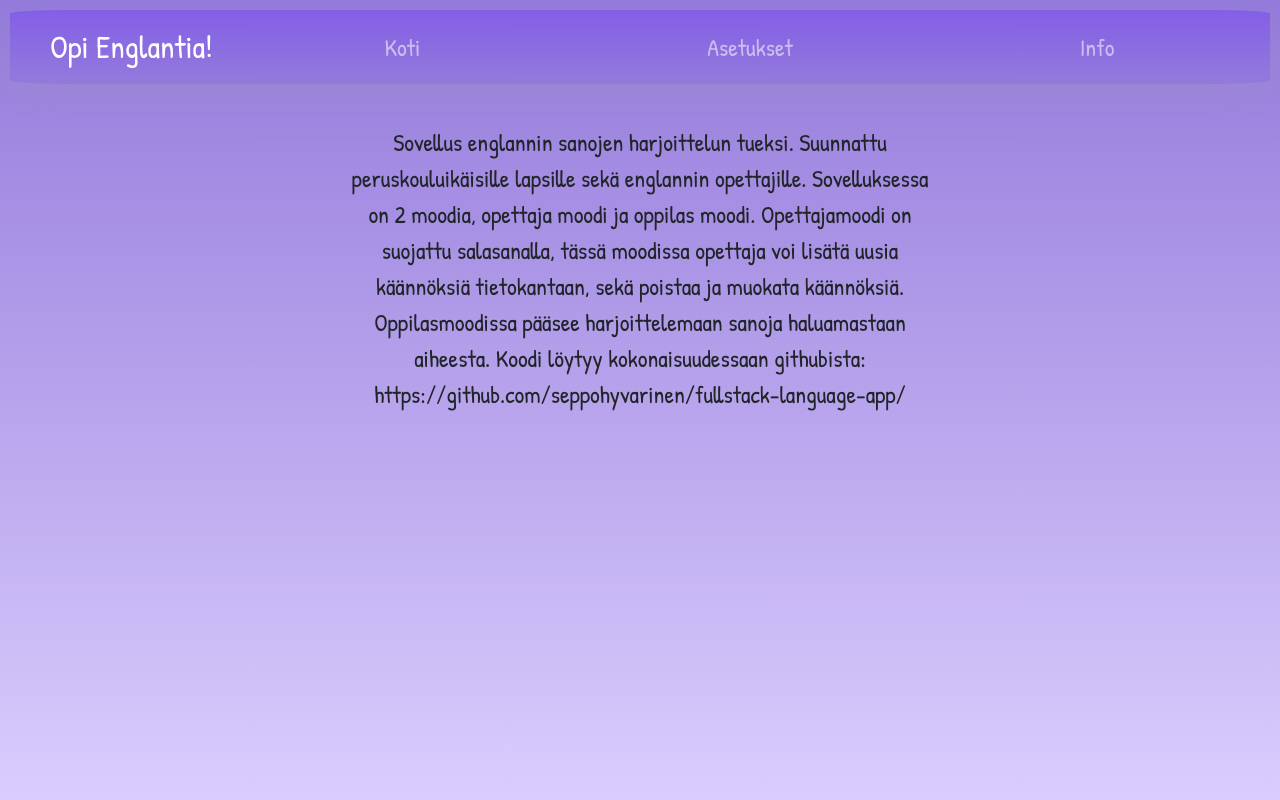
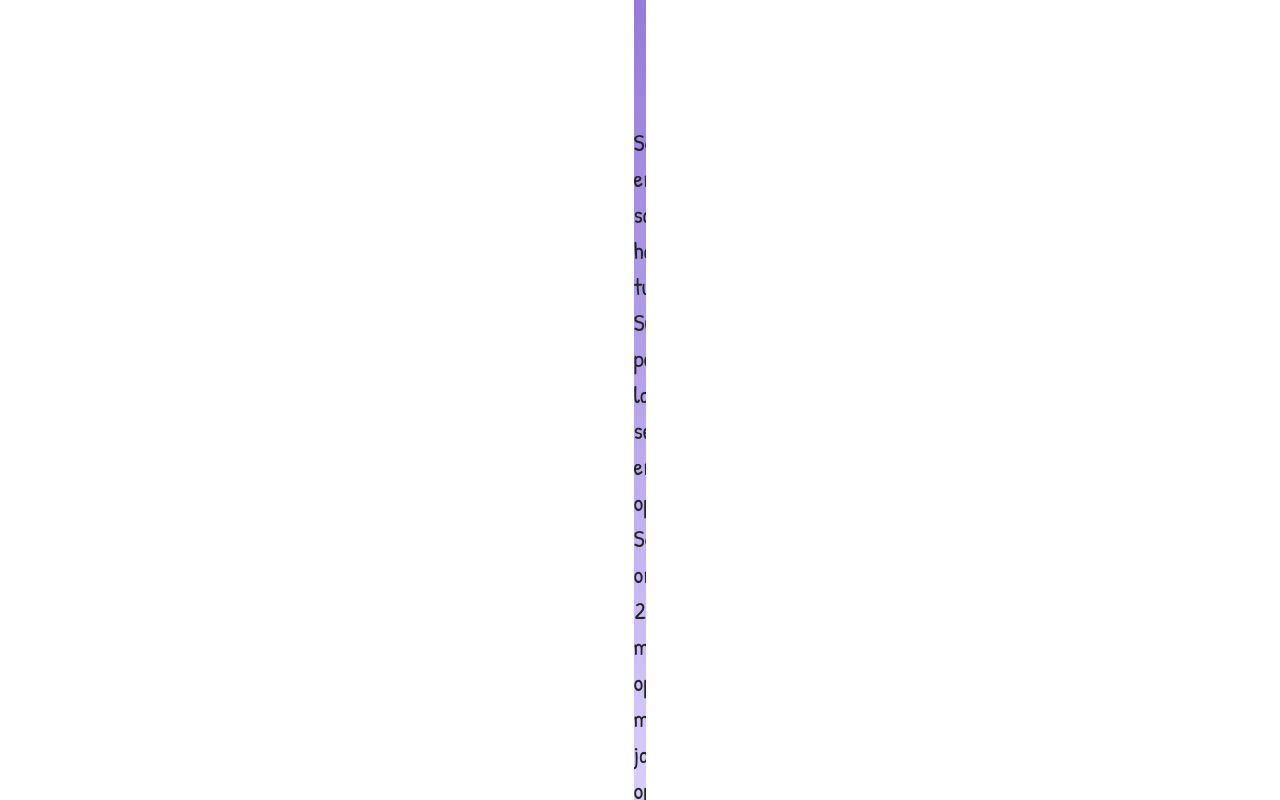
Before and after one commit to seppohyvarinen/fullstack-language-app, a React (Create React App) app in the folder frontend/: page /about in a window 1280 px wide. Built offline with nearby package versions, Linux system fonts and the light colour scheme.

Commit message:
Add: max-width for app

```diff
--- a/frontend/src/components/Login.js
+++ b/frontend/src/components/Login.js
@@ -40,7 +40,7 @@ const Login = ({ Setmode, setToken }) => {
         alert("Tarkista käyttäjätunnus ja salasana");
       }
     } catch (error) {
-      alert("wssup");
+      alert(error);
     }
   };
   return (
--- a/frontend/src/index.css
+++ b/frontend/src/index.css
@@ -10,6 +10,7 @@
   height: 100vh;
   overflow: scroll;
   background-image: linear-gradient(rgb(148, 122, 219), rgb(218, 205, 253));
+  max-width: 1vw;
 }
 
 .MorningLight {
```
